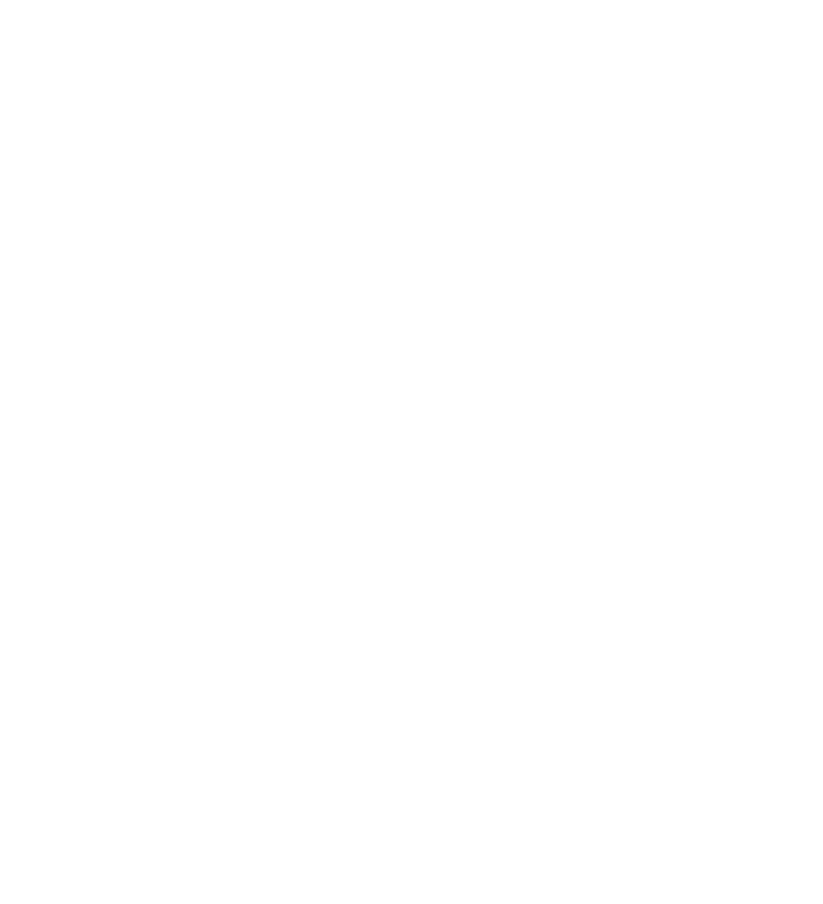
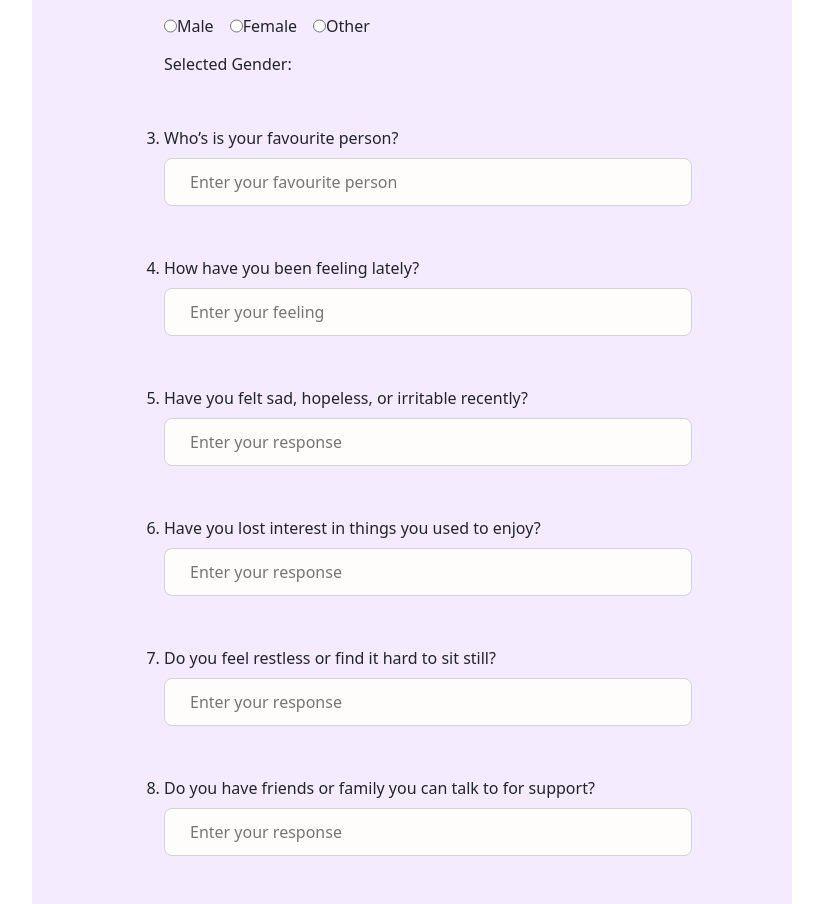
Before and after one commit to vickash-zbb/dchatbot, a React (Vite) app in the folder client/: page /questions in a window 1280 px wide. Before the commit this address had no page. Shown: the part 280-1184 px from the top of the page, without its empty margins (228-1051 px from the left). Before the commit the page ends 800 px from the top, so only its background shows below. Built offline with nearby package versions, Linux system fonts and the light colour scheme.

Commit message:
question page complete

```diff
--- a/client/src/App.jsx
+++ b/client/src/App.jsx
@@ -1,6 +1,7 @@
 import './App.css'
 import Chatbot from './Components/Chatbot/Chatbot'
 import Login from './Components/Login/Login'
+import Questions from './Components/Questions/Questions'
 import Register from './Components/Register/Register'
 
 // /import React Dom
@@ -23,6 +24,10 @@
   {
     path: '/chatbot',
     element: <div><Chatbot/></div>
+  },
+  {
+    path: '/questions',
+    element: <div><Questions/></div>
   }
 ])
 function App() {
--- a/client/src/Components/Login/Login.jsx
+++ b/client/src/Components/Login/Login.jsx
@@ -50,7 +50,7 @@
  <input type="Password" id='Password' placeholder='Enter Password' />
     </div>
        </div>
-       <Link to={'/chatbot'} className='text-center'> <button className='primary_btn'>
+       <Link to={'/chatbot'} className='text-center mt-3'> <button className='primary_btn'>
         Login
        </button>
        </Link>
--- /dev/null
+++ b/client/src/Components/Questions/Question.css
@@ -0,0 +1,17 @@
+.questionlist {
+  padding: 50px 100px;
+  background: rgba(155, 57, 254, 0.1);
+  box-shadow: 0px 0px 0px 4px rgba(255, 255, 255, 0.2);
+  border-radius: 8px;
+  margin-top: 50px;
+}
+.questionlist input {
+  width: 100%;
+}
+.questionlist li {
+  margin-bottom: 50px;
+}
+
+.gender label {
+  display: inline-flex;
+}/*# sourceMappingURL=Question.css.map */
--- /dev/null
+++ b/client/src/Components/Questions/Question.scss
@@ -0,0 +1,20 @@
+.questionlist{
+    padding: 50px 100px;
+    background: rgba(155, 57, 254, 0.1);
+    // border: 1px solid #9B39FE;
+    box-shadow: 0px 0px 0px 4px rgba(255, 255, 255, 0.2);
+    border-radius: 8px;
+    margin-top: 50px;
+    input{
+        width: 100%;
+
+    }
+    li{
+        margin-bottom: 50px;
+    }
+}
+.gender{
+    label{
+        display: inline-flex;
+    }
+}
--- /dev/null
+++ b/client/src/Components/Questions/Questions.jsx
@@ -0,0 +1,215 @@
+import React, { useState } from "react";
+import "./Question.css";
+import { Link } from "react-router-dom";
+const Questions = () => {
+  const [name, setName] = useState("");
+  const [gender, setGender] = useState("");
+  const [favoritePerson, setFavoritePerson] = useState("");
+  const [feeling, setFeeling] = useState("");
+  const [isSad, setIsSad] = useState("");
+  const [lostInterest, setLostInterest] = useState("");
+  const [restless, setRestless] = useState("");
+  const [support, setSupport] = useState("");
+
+  const handleGenderChange = (e) => {
+    setGender(e.target.value);
+  };
+
+  const handleSubmit = (e) => {
+    e.preventDefault();
+
+    // Validation
+    if (
+      !name ||
+      !gender ||
+      !favoritePerson ||
+      !feeling ||
+      !isSad ||
+      !lostInterest ||
+      !restless ||
+      !support
+    ) {
+      alert("Please fill in all fields");
+      return;
+    }
+
+    // TODO: Handle the form submission
+    console.log({
+      name,
+      gender,
+      favoritePerson,
+      feeling,
+      isSad,
+      lostInterest,
+      restless,
+      support,
+    });
+  };
+  return (
+    <>
+      <div className="question container ">
+        <div className="row justify-content-center">
+          <div className="col-md-8 questionlist">
+            <form onSubmit={handleSubmit}>
+              <ol>
+                <li>
+                  <div className="questionlisthead d-flex flex-column my-4">
+                    <label htmlFor="name">What’s your Name?</label>
+                    <div className="input mt-2">
+                      <input
+                        type="text"
+                        id="name"
+                        placeholder="Enter your name"
+                        value={name}
+                        onChange={(e) => setName(e.target.value)}
+                      />
+                    </div>
+                  </div>
+                </li>
+                <li>
+                  <div className="gender">
+                    <p>Select gender</p>
+                    <label>
+                      <input
+                        type="radio"
+                        name="gender"
+                        value="male"
+                        checked={gender === "male"}
+                        onChange={handleGenderChange}
+                      />
+                      Male
+                    </label>
+                    <label className="mx-3">
+                      <input
+                        type="radio"
+                        name="gender"
+                        value="female"
+                        checked={gender === "female"}
+                        onChange={handleGenderChange}
+                      />
+                      Female
+                    </label>
+                    <label>
+                      <input
+                        type="radio"
+                        name="gender"
+                        value="other"
+                        checked={gender === "other"}
+                        onChange={handleGenderChange}
+                      />
+                      Other
+                    </label>
+                    <div className="my-2">Selected Gender: {gender}</div>
+                  </div>
+                </li>
+                <li>
+                  <div className="questionlisthead d-flex flex-column my-4">
+                    <label htmlFor="favoritePerson">
+                      Who’s is your favourite person?
+                    </label>
+                    <div className="input mt-2">
+                      <input
+                        type="text"
+                        id="favoritePerson"
+                        placeholder="Enter your favourite person"
+                        value={favoritePerson}
+                        onChange={(e) => setFavoritePerson(e.target.value)}
+                      />
+                    </div>
+                  </div>
+                </li>
+                <li>
+                  <div className="questionlisthead d-flex flex-column my-4">
+                    <label htmlFor="feeling">
+                      How have you been feeling lately?
+                    </label>
+                    <div className="input mt-2">
+                      <input
+                        type="text"
+                        id="feeling"
+                        placeholder="Enter your feeling"
+                        value={feeling}
+                        onChange={(e) => setFeeling(e.target.value)}
+                      />
+                    </div>
+                  </div>
+                </li>
+                <li>
+                  <div className="questionlisthead d-flex flex-column my-4">
+                    <label htmlFor="isSad">
+                      Have you felt sad, hopeless, or irritable recently?
+                    </label>
+                    <div className="input mt-2">
+                      <input
+                        type="text"
+                        id="isSad"
+                        placeholder="Enter your response"
+                        value={isSad}
+                        onChange={(e) => setIsSad(e.target.value)}
+                      />
+                    </div>
+                  </div>
+                </li>
+                <li>
+                  <div className="questionlisthead d-flex flex-column my-4">
+                    <label htmlFor="lostInterest">
+                      Have you lost interest in things you used to enjoy?
+                    </label>
+                    <div className="input mt-2">
+                      <input
+                        type="text"
+                        id="lostInterest"
+                        placeholder="Enter your response"
+                        value={lostInterest}
+                        onChange={(e) => setLostInterest(e.target.value)}
+                      />
+                    </div>
+                  </div>
+                </li>
+                <li>
+                  <div className="questionlisthead d-flex flex-column my-4">
+                    <label htmlFor="restless">
+                      Do you feel restless or find it hard to sit still?
+                    </label>
+                    <div className="input mt-2">
+                      <input
+                        type="text"
+                        id="restless"
+                        placeholder="Enter your response"
+                        value={restless}
+                        onChange={(e) => setRestless(e.target.value)}
+                      />
+                    </div>
+                  </div>
+                </li>
+                <li>
+                  <div className="questionlisthead d-flex flex-column my-4">
+                    <label htmlFor="support">
+                      Do you have friends or family you can talk to for support?
+                    </label>
+                    <div className="input mt-2">
+                      <input
+                        type="text"
+                        id="support"
+                        placeholder="Enter your response"
+                        value={support}
+                        onChange={(e) => setSupport(e.target.value)}
+                      />
+                    </div>
+                  </div>
+                </li>
+              </ol>
+              <div className="text-center d-block">
+                <button type="submit" className="primary_btn">
+                  Save and Continue
+                </button>
+              </div>
+            </form>
+          </div>
+        </div>
+      </div>
+    </>
+  );
+};
+
+export default Questions;
--- a/client/src/Components/Register/Register.jsx
+++ b/client/src/Components/Register/Register.jsx
@@ -57,8 +57,8 @@
  <input type="Password" id='Password' placeholder='Enter Password' />
     </div>
        </div>
-       <Link to={'/chatbot'} className='text-center'> <button className='primary_btn'>
-        Login
+       <Link to={'/questions'} className='text-center mt-3'> <button className='primary_btn'>
+        Register
        </button>
        </Link>
 
```
Also changed, not shown: 1 other file (tests, documents, lock files or other folders).
